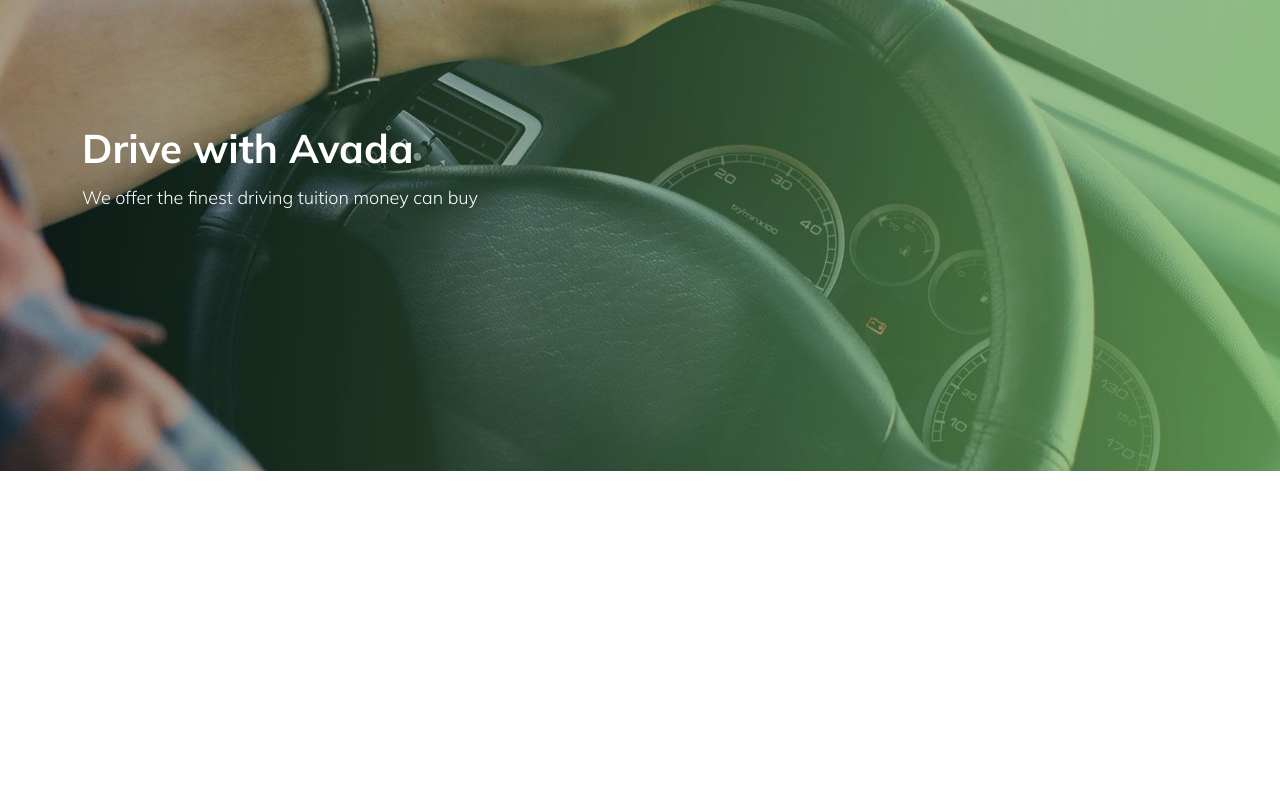
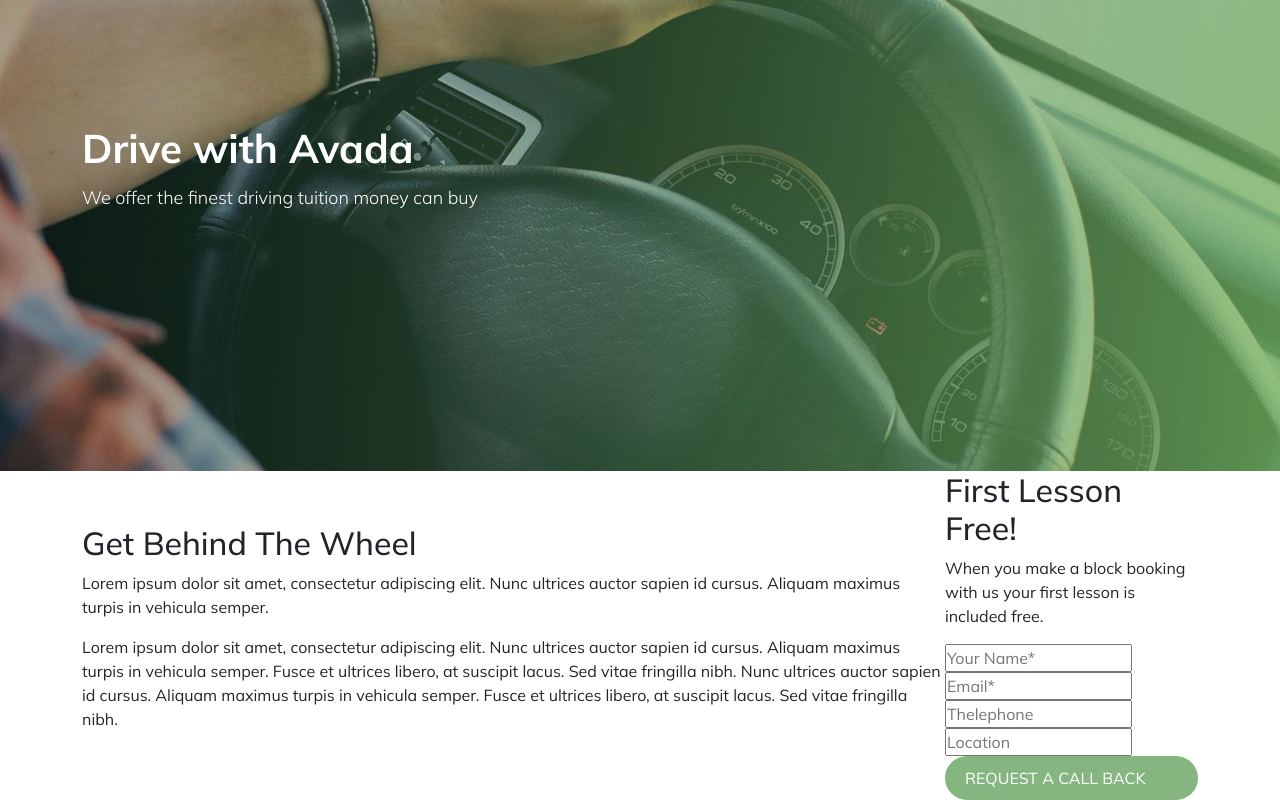
Before and after one commit to andrea-nuzzo/proj-html-vuejs, a Vue app: page / in a window 1280 px wide. Shown: the part 279-1079 px from the top of the page. Before the commit the page ends 800 px from the top, so only its background shows below. Built offline with nearby package versions, Linux system fonts and the light colour scheme.

Commit message:
darft first section main

```diff
--- a/src/components/macro/Main.vue
+++ b/src/components/macro/Main.vue
@@ -1,12 +1,35 @@
 <template>
   <main>
-
+    <GetBehindTheWheel/>
+    <StartLearningToDrive/>
+    <Courses/>
+    <Istructors/>
+    <Testimonials/>
+    <LatestNews/>
+    <Newsletter/>
   </main>
 </template>
 
 <script>
+import GetBehindTheWheel from '../section/GetBehindTheWheel.vue';
+import StartLearningToDrive from'../section/StartLearningToDrive.vue';
+import Courses from'../section/Courses.vue';
+import Istructors from'../section/Istructors.vue';
+import Testimonials from'../section/Testimonials.vue';
+import LatestNews from'../section/LatestNews.vue';
+import Newsletter from'../section/Newsletter.vue';
+
 export default {
     name: 'Main',
+    components:{
+      GetBehindTheWheel,
+      StartLearningToDrive,
+      Courses,
+      Istructors,
+      Testimonials,
+      LatestNews,
+      Newsletter,
+    }
 
 }
 </script>
--- /dev/null
+++ b/src/components/section/GetBehindTheWheel.vue
@@ -0,0 +1,30 @@
+<template>
+<div class="container d-flex justify-content-between align-items-center">
+    <div class="left">
+        <h2>Get Behind The Wheel</h2>
+        <p>Lorem ipsum dolor sit amet, consectetur adipiscing elit. Nunc ultrices auctor sapien id cursus. Aliquam maximus turpis in vehicula semper.</p>
+        <p>Lorem ipsum dolor sit amet, consectetur adipiscing elit. Nunc ultrices auctor sapien id cursus. Aliquam maximus turpis in vehicula semper. Fusce et ultrices libero, at suscipit lacus. Sed vitae fringilla nibh. Nunc ultrices auctor sapien id cursus. Aliquam maximus turpis in vehicula semper. Fusce et ultrices libero, at suscipit lacus. Sed vitae fringilla nibh.</p>
+    </div>
+    <div class="rigth">
+        <cardRequest/>
+    </div>
+</div>
+</template>
+
+<script>
+import cardRequest from '../elements/cardRequest.vue';
+export default {
+name: 'GetBehindTheWheel',
+
+components:{
+    cardRequest,
+}
+
+}
+</script>
+
+<style lang="scss" scoped>
+
+
+
+</style>
```
Also changed, not shown: src/components/section/Courses.vue (added), src/components/section/Istructors.vue (added), src/components/section/LatestNews.vue (added), src/components/section/Newsletter.vue (added), src/components/section/StartLearningToDrive.vue (added), src/components/section/Testimonials.vue (added).
